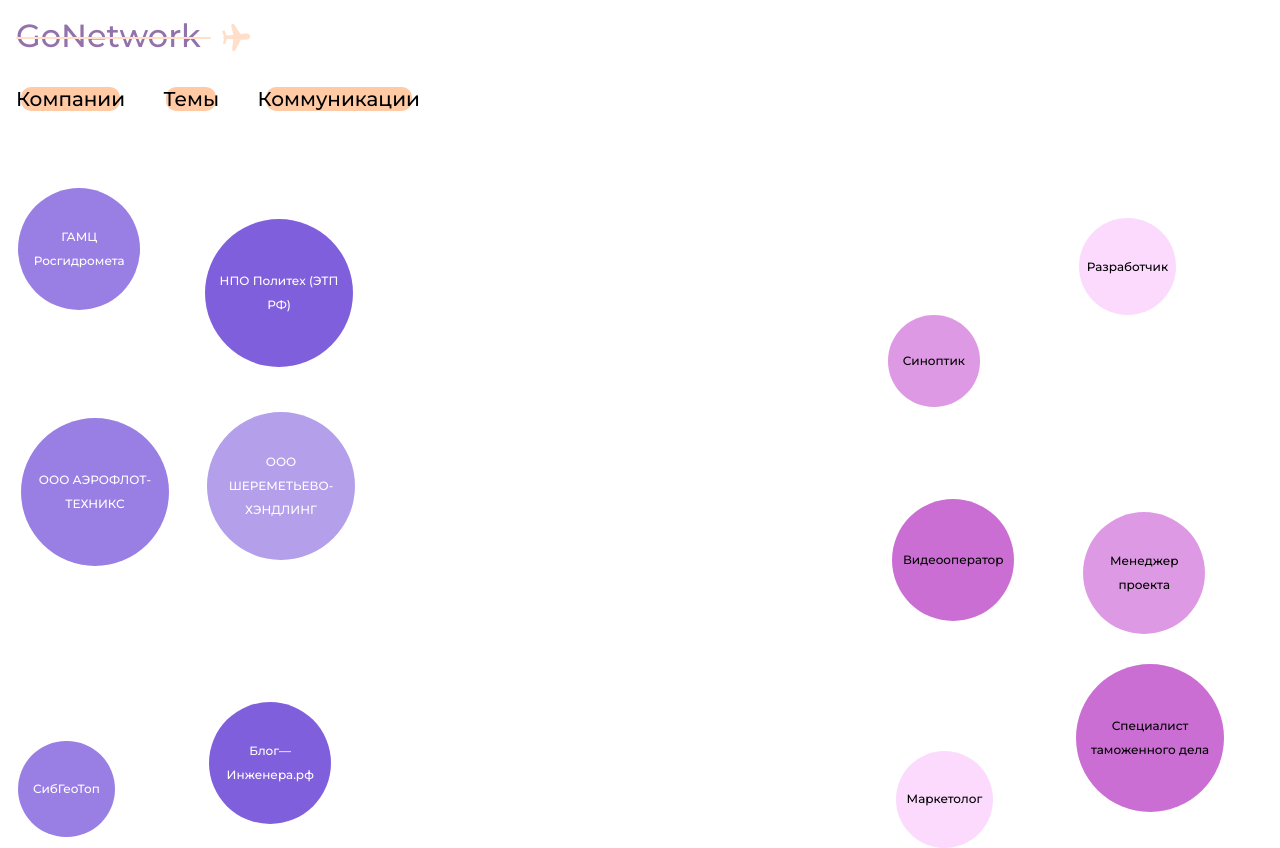
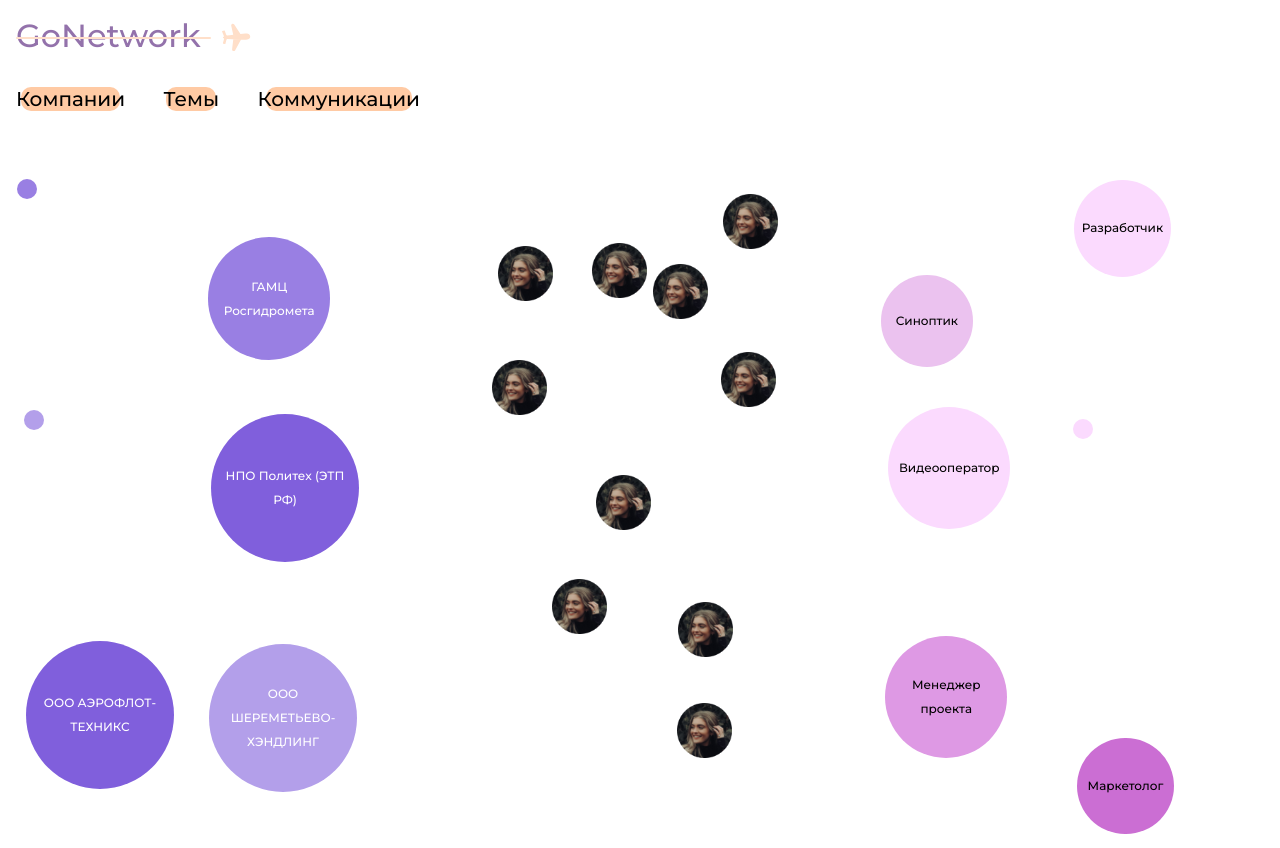
Before and after one commit to HannaTsilikina/GoNetwork-Community, a React (Vite) app: page /companies in a window 1280 px wide. Shown: the top 848 px of the page. Built offline with nearby package versions, Linux system fonts and the light colour scheme.

Commit message:
random behavior of circles

```diff
--- a/src/Components/Main/MainScreen/MainDepartments/MainDepartments.jsx
+++ b/src/Components/Main/MainScreen/MainDepartments/MainDepartments.jsx
@@ -19,17 +19,17 @@
       {arrayOfCompanies.map((item, index) => {
         let position = randomProperties(arrayOfPosition);
         let color = randomProperties(arrayOfColors);
-
+        let display = "";
         let size;
         let marginTop = `${randomIntFromInterval(0, 20)}px`;
         let marginBottom = `${randomIntFromInterval(0, 20)}px`;
         let marginLeft = `${randomIntFromInterval(0, 10)}px`;
         let marginRight = `${randomIntFromInterval(0, 10)}px`;
+
         if (item.length === 0) {
           display = "display";
           size = "sizeNone";
         }
-
         if (item.length > 2) {
           size = "sizeXXS";
         }
@@ -42,7 +42,7 @@
         if (item.length > 10) {
           size = "sizeM";
         }
-        if (item.length > 12) {
+        if (item.length > 14) {
           size = "sizeL";
         }
         if (item.length > 18) {
@@ -51,7 +51,7 @@
         return (
           <Link className="mainscreen__company" key={index}>
             <div
-              className={`mainscreen__department ${position} ${color} ${size}`}
+              className={`mainscreen__department  ${position} ${color} ${size} ${display}`}
               style={{
                 marginTop: `${marginTop}`,
                 marginBottom: `${marginBottom}`,
--- a/src/Components/Main/MainScreen/MainDepartments/MainDepartments.scss
+++ b/src/Components/Main/MainScreen/MainDepartments/MainDepartments.scss
@@ -5,7 +5,7 @@
   display: grid;
   max-width: 35vw;
   grid-template-columns: 1fr 1fr 1fr;
-  grid-template-rows: repeat(9, 14vw);
+  grid-auto-rows: 14vw;
 }
 .mainscreen-main__items {
   a {
@@ -35,6 +35,11 @@
     .mainscreen__department {
       font-size: 1.1rem;
     }
+    .sizeNone {
+      height: 0px;
+      width: 0px;
+      display: none;
+    }
   }
 }
 @media screen and (min-width: 1366px) and (max-width: 1560px) {
@@ -54,7 +59,7 @@
     display: grid;
     gap: 3vh;
     grid-template-columns: 1fr 1fr;
-    grid-template-rows: repeat(10, 16vw);
+    grid-auto-rows: 16vw;
   }
 }
 @media screen and (min-width: 768px) and (max-width: 1023px) {
@@ -68,7 +73,7 @@
     display: grid;
     gap: 3vh;
     grid-template-columns: 1fr 1fr;
-    grid-template-rows: repeat(10, 13vw);
+    grid-auto-rows: 13vw;
   }
 }
 .mainscreen-main__items {
--- a/src/Components/Main/MainScreen/MainProfessions/MainProfessions.jsx
+++ b/src/Components/Main/MainScreen/MainProfessions/MainProfessions.jsx
@@ -20,12 +20,16 @@
       {arrayOfProfessions.map((item, index) => {
         let position = randomProperties(arrayOfPosition);
         let color = randomProperties(arrayOfColors);
+        let display = "";
         let size;
         let marginTop = `${randomIntFromInterval(0, 20)}px`;
         let marginBottom = `${randomIntFromInterval(0, 20)}px`;
         let marginLeft = `${randomIntFromInterval(0, 10)}px`;
         let marginRight = `${randomIntFromInterval(0, 10)}px`;
-
+        if (item.length === 0) {
+          display = "display";
+          size = "sizeNone";
+        }
         if (item.length > 2) {
           size = "sizeXXS";
         }
--- a/src/Components/Main/MainScreen/MainProfessions/MainProfessions.scss
+++ b/src/Components/Main/MainScreen/MainProfessions/MainProfessions.scss
@@ -33,6 +33,11 @@
     .mainscreen__profession {
       font-size: 0.75rem;
     }
+    .sizeNone {
+      height: 0px;
+      width: 0px;
+      display: none;
+    }
   }
 }
 @media screen and (min-width: 1024px) and (max-width: 1366px) {
@@ -45,7 +50,7 @@
     display: grid;
     gap: 3vh;
     grid-template-columns: 1fr 1fr;
-    grid-template-rows: repeat(10, 16vw);
+    grid-auto-rows: 16vw;
   }
 }
 @media screen and (min-width: 768px) and (max-width: 1023px) {
@@ -59,7 +64,7 @@
     display: grid;
     gap: 3vh;
     grid-template-columns: 1fr 1fr;
-    grid-template-rows: repeat(10, 13vw);
+    grid-auto-rows: 13vw;
   }
 }
 
--- a/src/Components/Main/MainScreen/MainScreen.jsx
+++ b/src/Components/Main/MainScreen/MainScreen.jsx
@@ -3,6 +3,7 @@
 import "./MainScreen.scss";
 import MainUsers from "./MainUsers/MainUsers";
 import data from "../../../../data.json";
+import { randomIntFromInterval } from "../../../helpers/commonFunctions";
 
 const MainScreen = () => {
   const members = data.members;
@@ -32,6 +33,26 @@
       if (data.companies.id === uniqueCompaniesID.value) return company.name;
     }
   });
+
+  let uniqueCompaniesPositions = [];
+  for (let i = 0; i < uniqueCompanies.length; i++) {
+    if (
+      i === randomIntFromInterval(0, 20) ||
+      i === randomIntFromInterval(0, 20) ||
+      i === randomIntFromInterval(0, 20) ||
+      i === randomIntFromInterval(0, 20) ||
+      i === randomIntFromInterval(0, 20) ||
+      i === randomIntFromInterval(0, 20) ||
+      i === randomIntFromInterval(0, 20)
+    ) {
+      uniqueCompaniesPositions = [...uniqueCompaniesPositions, ""];
+    }
+    uniqueCompaniesPositions = [
+      ...uniqueCompaniesPositions,
+      uniqueCompanies[i],
+    ];
+  }
+
   const uniqueDirectionsID = new Set(
     selectedMembers.flatMap((member) =>
       member.directions.map((direction) => direction.id)
@@ -44,11 +65,30 @@
     }
   });
 
+  let uniqueDirectionsPositions = [];
+  for (let i = 0; i < uniqueDirections.length; i++) {
+    if (
+      i === randomIntFromInterval(0, 20) ||
+      i === randomIntFromInterval(0, 20) ||
+      i === randomIntFromInterval(0, 20) ||
+      i === randomIntFromInterval(0, 20) ||
+      i === randomIntFromInterval(0, 20) ||
+      i === randomIntFromInterval(0, 20) ||
+      i === randomIntFromInterval(0, 20)
+    ) {
+      uniqueDirectionsPositions = [...uniqueDirectionsPositions, ""];
+    }
+    uniqueDirectionsPositions = [
+      ...uniqueDirectionsPositions,
+      uniqueDirections[i],
+    ];
+  }
+
   return (
     <main className="mainscreen__main">
-      <MainDepartments arrayOfCompanies={uniqueCompanies} />
+      <MainDepartments arrayOfCompanies={uniqueCompaniesPositions} />
       <MainUsers arrayOfMembers={selectedMembersID} />
-      <MainProfessions arrayOfProfessions={uniqueDirections} />
+      <MainProfessions arrayOfProfessions={uniqueDirectionsPositions} />
     </main>
   );
 };
--- a/src/Components/Main/MainScreen/MainScreen.scss
+++ b/src/Components/Main/MainScreen/MainScreen.scss
@@ -6,12 +6,16 @@
   padding: 8vh 0;
   display: flex;
   justify-content: space-between;
-  align-items: center;
+  align-items: flex-start;
   gap: 0vh;
   max-width: 98%;
   box-sizing: border-box;
 }
-
+.display {
+  display: none;
+  height: 0;
+  width: 0;
+}
 .position-left-end {
   justify-items: center;
   align-self: flex-end;
@@ -64,6 +68,11 @@
   background-color: rgb(203, 110, 211);
 }
 @media (width> 1920px) {
+  .sizeNone {
+    height: 0px;
+    width: 0px;
+    display: none;
+  }
   .sizeXXS {
     height: 5vw;
     width: 5vw;
@@ -103,16 +112,16 @@
     width: 6vw;
   }
   .sizeM {
+    height: 5vw;
+    width: 5vw;
+  }
+  .sizeL {
     height: 6.5vw;
     width: 6.5vw;
   }
-  .sizeL {
-    height: 8vw;
-    width: 8vw;
-  }
   .sizeXL {
-    height: 7.5vw;
-    width: 7.5vw;
+    height: 6.7vw;
+    width: 6.7vw;
   }
 }
 @media screen and (min-width: 1366px) and (max-width: 1560px) {
@@ -181,8 +190,8 @@
     width: 5.7vw;
   }
   .sizeM {
-    height: 6vw;
-    width: 6vw;
+    height: 6.5vw;
+    width: 6.5vw;
   }
   .sizeL {
     height: 7vw;
--- a/src/Components/Main/MainScreen/MainUsers/MainUsers.scss
+++ b/src/Components/Main/MainScreen/MainUsers/MainUsers.scss
@@ -1,5 +1,5 @@
 .mainscreen-main__workers {
-  width: 19vw;
+  width: 25vw;
   display: flex;
   position: relative;
   box-sizing: border-box;
```
